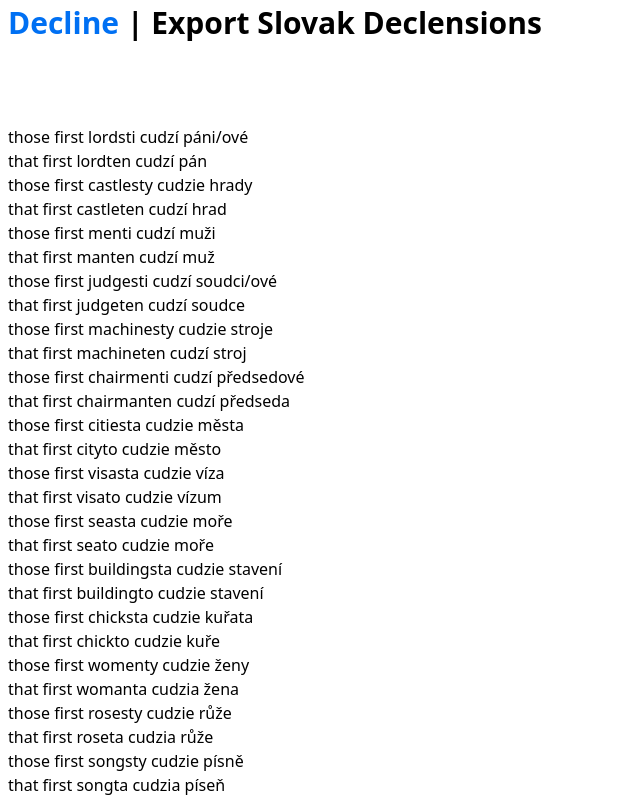
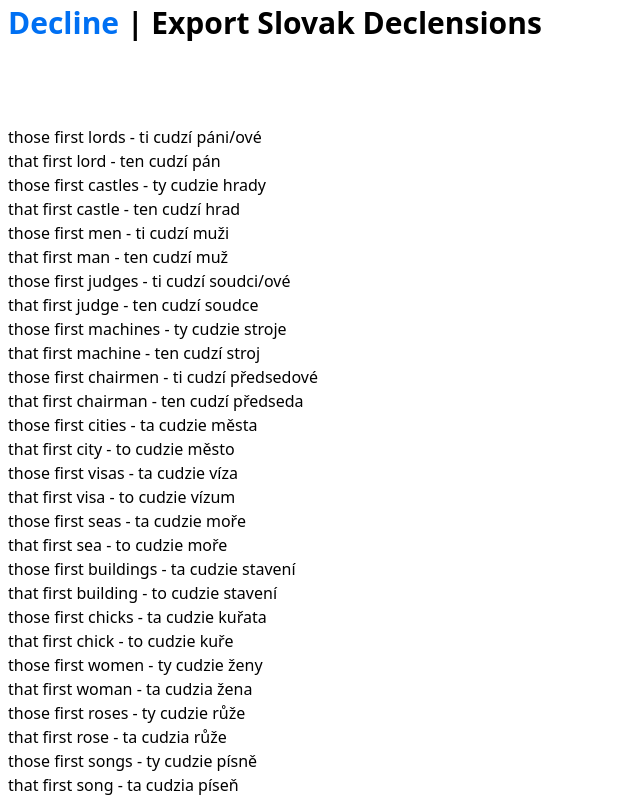
Before and after one commit to nebrelbug/declension-practice, a Next.js app: page /slovak-export in a window 1280 px wide. Shown: the top 800 px of the page, without its empty margins (0-640 px from the left). Built offline with nearby package versions, Linux system fonts and the light colour scheme.

Commit message:
3 files modified

```diff
--- a/pages/czech-export.tsx
+++ b/pages/czech-export.tsx
@@ -8,7 +8,7 @@ function arrayLoop(arr) {
   return (
     <>
       {Object.keys(arr).map((i) => (
-        <p>{arr[i]}</p>
+        <p>{arr[i][0] + ' - ' + arr[i][1]}</p>
       ))}
     </>
   );
--- a/pages/czech.tsx
+++ b/pages/czech.tsx
@@ -8,16 +8,6 @@ import { Quiz } from '../components/quiz';
 import { shuffle } from '../src/utilities';
 
 let res = generateSimpleSentences();
-
-function arrayLoop(arr) {
-  return (
-    <>
-      {Object.keys(arr).map((i) => (
-        <p>{arr[i]}</p>
-      ))}
-    </>
-  );
-}
 
 export default function Home() {
   // const config = useControls(
--- a/pages/slovak-export.tsx
+++ b/pages/slovak-export.tsx
@@ -8,7 +8,7 @@ function arrayLoop(arr) {
   return (
     <>
       {Object.keys(arr).map((i) => (
-        <p>{arr[i]}</p>
+        <p>{arr[i][0] + ' - ' + arr[i][1]}</p>
       ))}
     </>
   );
```
